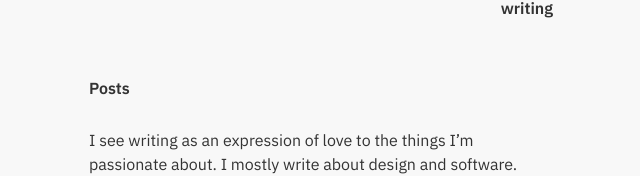
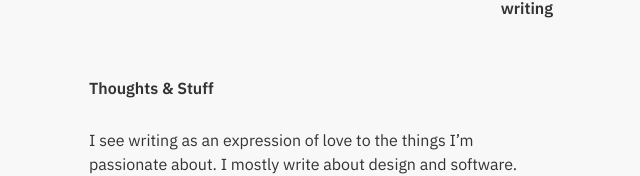
Before and after one commit to jcebermudo/jamesbermudo.com, a Next.js app: page /writing in a window 1280 px wide. Shown: the part 122-298 px from the top of the page, without its empty margins (319-959 px from the left). Built offline with nearby package versions, Linux system fonts and the light colour scheme.

Commit message:
changed text

```diff
--- a/pages/index.jsx
+++ b/pages/index.jsx
@@ -26,7 +26,7 @@ export default function Home() {
         <LinkText text="GitHub" link="https://github.com/jcebermudo" />
       </div>
       <hr className="mt-7 border-[#767677] border-dashed opacity-30" />
-      <h2 className="text-[#333333] font-semibold mt-7">Projects</h2>
+      <h2 className="text-[#333333] font-semibold mt-7">Select Projects</h2>
     </>
   );
 }
--- a/pages/writing/index.jsx
+++ b/pages/writing/index.jsx
@@ -13,7 +13,7 @@ export default function Blog({ posts }) {
         og="writing.png"
         description="Welcome to my digital garden."
       />
-      <h2 className="font-semibold mt-14">Posts</h2>
+      <h2 className="font-semibold mt-14">Thoughts & Stuff</h2>
       <p className="mt-7">
         I see writing as an expression of love to the things I’m passionate
         about. I mostly write about design and software.
```
